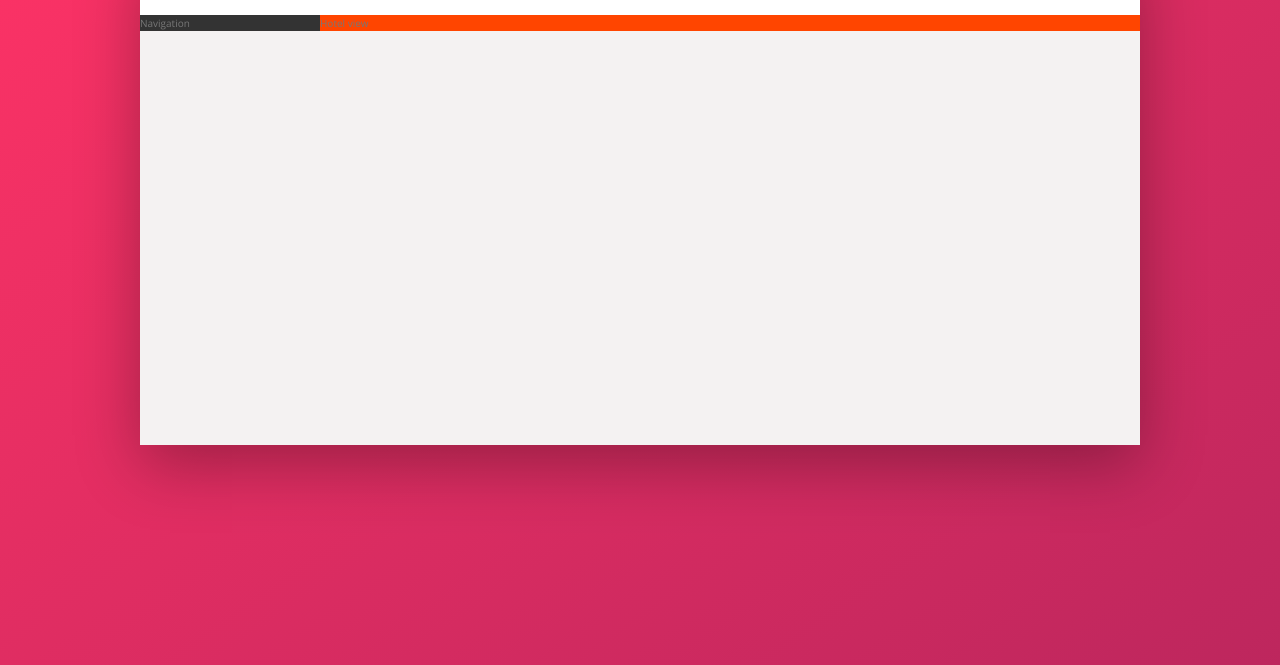
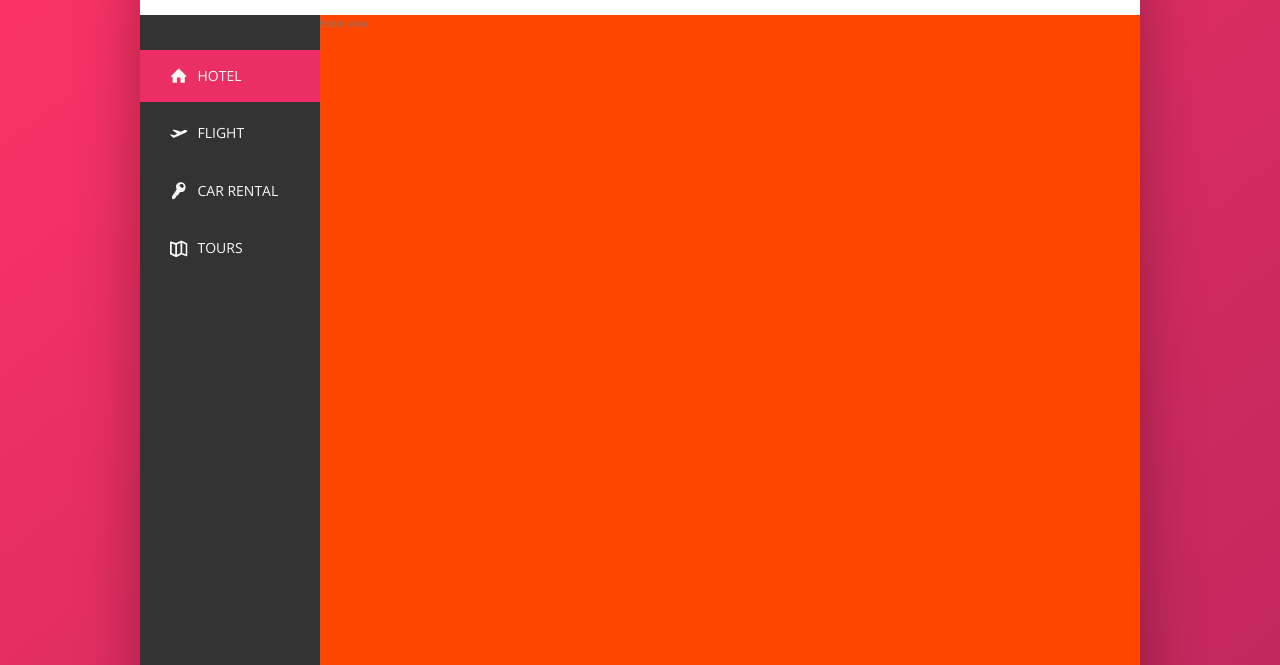
Before and after one commit to wisemandaniel/Trillo-project, a website: page index.html in a window 1280 px wide. Shown: the part 135-800 px from the top of the page. Drawn offline with nearby package versions, Linux system fonts and the light colour scheme.

Commit message:
Completed the sidebar

```diff
--- a/index.html
+++ b/index.html
@@ -52,7 +52,47 @@
             </header>
             <div class="content">
                 <nav class="sidebar">
-                     Navigation
+                     <ul class="side-nav">
+                         <li class="side-nav__item side-nav__item--active">
+                            <a href="#" class="side-nav__link">
+                             <svg class="side-nav__icon">
+                                 <use xlink:href="img/sprite.svg#icon-home"></use>
+                             </svg>
+                             <span>Hotel</span>
+                            </a>
+                         </li>
+
+                         <li class="side-nav__item">
+                            <a href="#" class="side-nav__link">
+                            <svg class="side-nav__icon">
+                                <use xlink:href="img/sprite.svg#icon-aircraft-take-off"></use>
+                            </svg>
+                            <span>Flight</span>
+                        </a>
+                        </li>
+
+                        <li class="side-nav__item">
+                            <a href="#" class="side-nav__link">
+                            <svg class="side-nav__icon">
+                                <use xlink:href="img/sprite.svg#icon-key"></use>
+                            </svg>
+                            <span>Car rental</span>
+                        </a>
+                        </li>
+
+                        <li class="side-nav__item">
+                            <a href="#" class="side-nav__link">
+                                <svg class="side-nav__icon">
+                                    <use xlink:href="img/sprite.svg#icon-map"></use>
+                                </svg>
+                                <span>Tours</span>
+                            </a>
+                        </li>
+                     </ul>
+
+                     <div class="legal">
+                         &copy 2017 by trillo. All rights reserved
+                     </div>
                 </nav>
                 <main class="hotel-view">
                     Hotel view
--- a/sass/_components.scss
+++ b/sass/_components.scss
@@ -113,3 +113,74 @@
         margin-right: 1rem;
     }
 }
+
+/////////////////////////
+//SIDE NAVIGATION
+
+.side-nav {
+    font-size: 1.4rem;
+    list-style: none;
+    margin-top: 3.5rem;
+
+    &__item {
+        position: relative;
+
+        &:not(:last-child) {
+            margin-bottom: .5rem;
+        }
+
+    }
+
+    &__item::before {
+       content: "";
+       position: absolute;
+       top: 0;
+       left: 0;
+       height: 100%;
+       width: 3px;
+       background-color: var(--color-primary);
+       transform: scaleY(0);
+       transition: transform .2s, width .4s cubic-bezier(1,0,0,1) .2s, background-color .1s;
+    }
+
+    &__item:hover:before,
+    &__item--active::before {
+
+        transform: scaleY(1);
+        width: 100%;
+    }
+
+    &__item:active::before {
+        background-color: var(--color-primary-light);
+    }
+
+    &__link:link,
+    &__link:visited {
+       color: var(--color-grey-light-1);
+       text-decoration: none;
+       text-transform: uppercase;
+       display: block;
+       padding: 1.5rem 3rem;
+       display: flex;
+       align-items: center;
+       position: relative;
+       z-index: 3000;
+    }
+
+    &__icon {
+         width: 1.75rem;
+         height: 1.75rem;
+         margin-right: 1rem;
+         fill: currentColor
+    }
+}
+
+//////////////////////////
+//LEGAL TEXT
+
+.legal {
+     font-size: 1.2rem;
+     color: var(--color-grey-light-4);
+     text-align: center;
+     padding: 2.5em;
+}
--- a/sass/_layout.scss
+++ b/sass/_layout.scss
@@ -25,10 +25,14 @@
       background-color: var(--color-grey-dark-1);
 
       flex: 0 0 18%;
+      display: flex;
+      flex-direction: column;
+      justify-content: space-between;
 }
 
 .hotel-view {
       background-color: #fff;
       flex: 1;
       background-color: orangered;
+      height: 80rem;
 }
```
Also changed, not shown: css/style.css.
